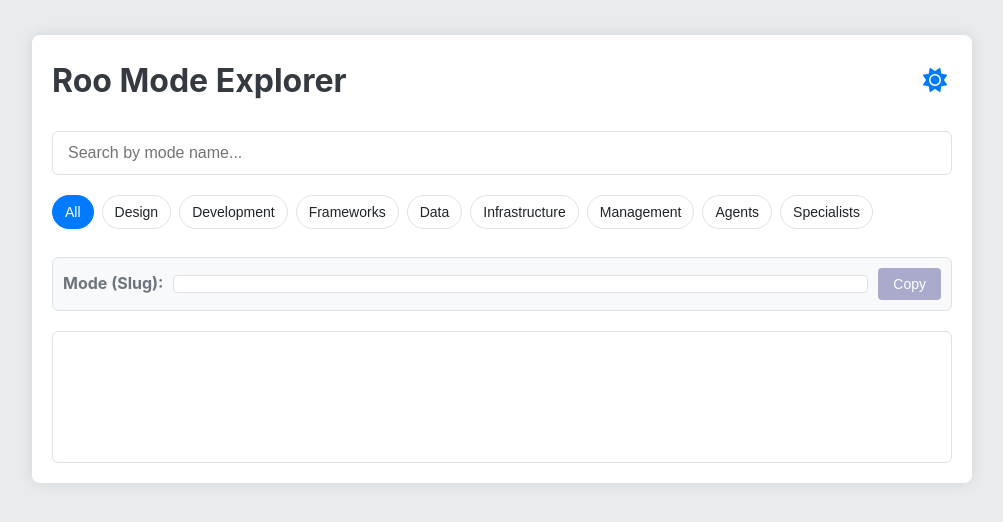
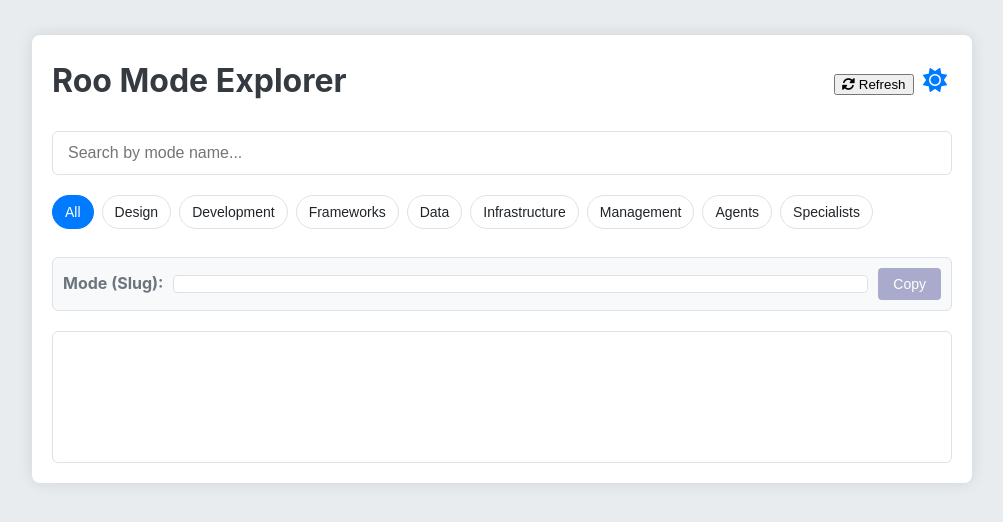
Before and after one commit to jayreddin/roo-finder, a plain HTML site: page index.html in a window 1280 px wide. Shown: the whole page, without its empty margins (138-1141 px from the left). Drawn offline with Linux system fonts and the light colour scheme.

Commit message:
Update index.html

```diff
--- a/index.html
+++ b/index.html
@@ -11,8 +11,11 @@
     <div class="container">
         <header>
             <h1>Roo Mode Explorer</h1>
-            <div class="theme-toggle">
-                <button id="themeToggle" aria-label="Toggle theme">
+            <div class="header-controls">
+                <button id="refreshButton" class="btn-refresh" aria-label="Refresh modes">
+                    <i class="fas fa-sync-alt"></i> Refresh
+                </button>
+                <button id="themeToggle" class="btn-theme" aria-label="Toggle theme">
                     <i class="fas fa-sun light-icon"></i>
                     <i class="fas fa-moon dark-icon"></i>
                 </button>
@@ -54,6 +57,7 @@
     </div>
 
     <script src="roo-commander.json"></script>
+    <script src="fetchroo.js"></script>
     <script src="script.js"></script>
 </body>
 </html>
```
